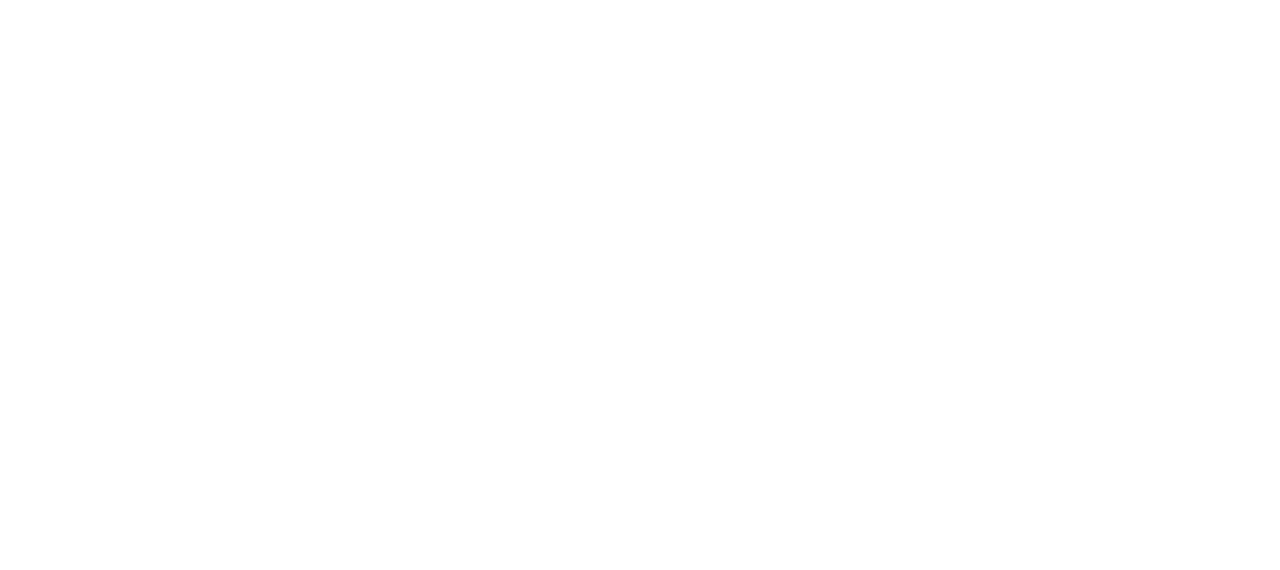
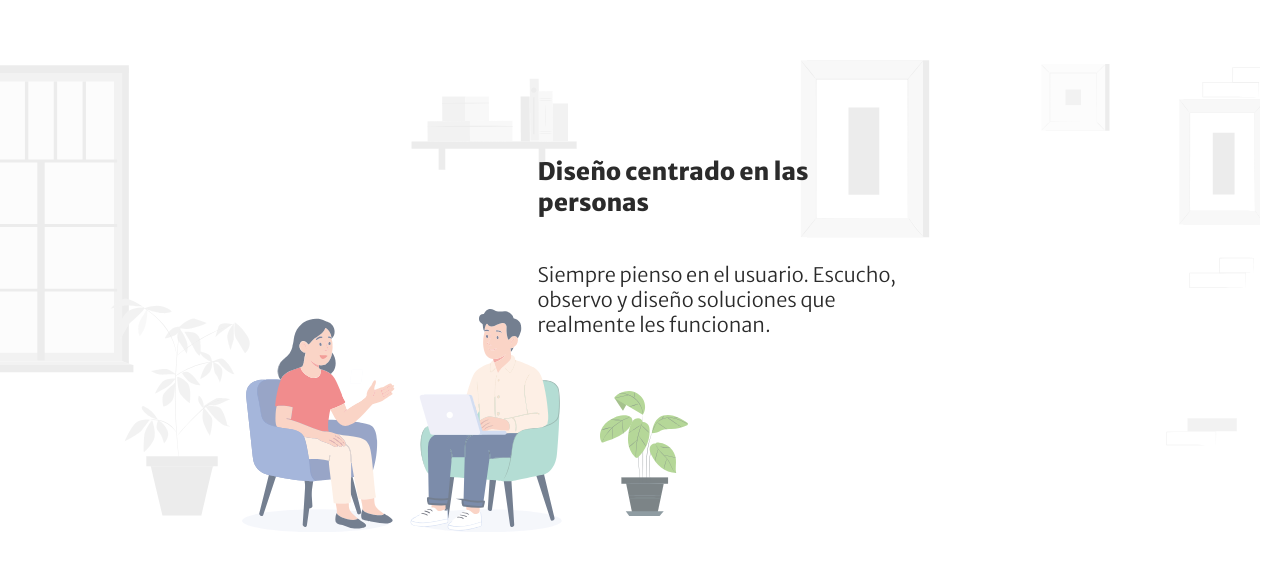
Before and after one commit to lvillaverde/lv-portfolio, a React (Create React App) app: page / in a window 1280 px wide. Shown: the part 1666-2236 px from the top of the page. Before the commit the page ends 1756 px from the top, so only its background shows below. Built offline with nearby package versions, Linux system fonts and the light colour scheme.

Commit message:
Seccion skillband de base

```diff
--- a/src/App.js
+++ b/src/App.js
@@ -6,6 +6,7 @@ import gsap from "gsap";
 import Header from './components/Header';
 import Hero from './components/Hero';
 import About from './components/About';
+import SkillBand from "./components/SkillBand";
 
 gsap.registerPlugin(ScrollTrigger, ScrollToPlugin);
 
@@ -31,7 +32,7 @@ function App() {
       scrollTrigger: {
         trigger: aboutRef.current,
         start: "top center",
-        end: "top top",
+        end: "bottom center",
         scrub: 1,
       },
       opacity: 1,
@@ -58,6 +59,7 @@ function App() {
       <div ref={aboutRef} style={{ opacity: 0 }}>
         <About />
       </div>
+      <SkillBand />
     </>
   );
 }
--- a/src/components/About.js
+++ b/src/components/About.js
@@ -1,6 +1,5 @@
 import React from "react";
 import "./css/About.css";
-import SkillBand from "./SkillBand";
 
 function About() {
     return (
@@ -13,7 +12,7 @@ function About() {
                     <p><span>Diseño con el mismo enfoque: simple, eficiente y con propósito.</span></p>
                 </div>
             </div>
-            <SkillBand />
+
         </>
     );
 }
--- a/src/components/SkillBand.js
+++ b/src/components/SkillBand.js
@@ -1,31 +1,93 @@
+import React, { useRef } from "react";
 import "./css/SkillBand.css";
-import backImg1 from "../assets/skill-bands/backImg1.svg";
+import { useGSAP } from "@gsap/react";
+import { ScrollTrigger } from "gsap/ScrollTrigger";
+import gsap from "gsap";
+import backImg from "../assets/skill-bands/background.svg";
 import midImg1 from "../assets/skill-bands/middleImg1.svg";
 import frontImg1 from "../assets/skill-bands/frontImg1.svg";
 
-const bands = [
-    { frontImg: frontImg1, midImg: midImg1, backImg: backImg1, title: "Titulo", description: "Descripcion" }
-];
+gsap.registerPlugin(ScrollTrigger);
 
 function SkillBand() {
+    const skillBandRef = useRef(null);
+    const backgroundRef = useRef(null);
+    const midImgRef = useRef(null);
+    const frontImgRef = useRef(null);
+
+    useGSAP(() => {
+        const background = backgroundRef.current;
+        const midImg = midImgRef.current;
+        const frontImg = frontImgRef.current;
+
+        // Parallax effect for each image
+        gsap.timeline({
+            scrollTrigger: {
+                trigger: skillBandRef.current,
+                start: "top bottom",
+                end: "bottom top",
+                scrub: true,
+            },
+        })
+            .fromTo(background, { x: -50, opacity: 0.6 }, { x: 0, opacity: 1, duration: 1 })
+            .fromTo(midImg, { x: 50, opacity: 0.6 }, { x: 0, opacity: 1, duration: 1 }, "<")
+            .fromTo(frontImg, { x: 100, opacity: 0.6 }, { x: 0, opacity: 1, duration: 1 }, "<");
+
+        // Mousemove effect for each image
+        const handleMouseMove = (event) => {
+            const { clientX } = event;
+            const centerX = window.innerWidth / 2;
+
+            const offsetX = (clientX - centerX) / 50; // Adjust sensitivity
+
+            gsap.to(background, { x: offsetX * 0.5, duration: 0.3 });
+            gsap.to(midImg, { x: offsetX * 0.7, duration: 0.3 });
+            gsap.to(frontImg, { x: offsetX, duration: 0.3 });
+        };
+
+        // Attach mousemove event to the band
+        skillBandRef.current.addEventListener("mousemove", handleMouseMove);
+
+        // Cleanup function to remove the event listener
+        ScrollTrigger.create({
+            trigger: skillBandRef.current,
+            start: "top bottom",
+            end: "bottom top",
+            onLeave: () => skillBandRef.current.removeEventListener("mousemove", handleMouseMove),
+            onEnterBack: () => skillBandRef.current.addEventListener("mousemove", handleMouseMove),
+        });
+    }, []);
 
     return (
-        bands.map((item, index) => (
-        <div className="skill-band" key={index}>
-            <img className="background-img" src={item.backImg} alt="#" />
+        <div className="skill-band" ref={skillBandRef}>
+            <img
+                className="background-img"
+                src={backImg}
+                alt="#"
+                ref={backgroundRef}
+            />
             <div className="skill-band-content">
                 <div className="pictures">
-                    <img src={item.midImg} alt="#" />
-                    <img src={item.frontImg} alt="#" />
+                    <img
+                        src={midImg1}
+                        className="mid-img1"
+                        alt="#"
+                        ref={midImgRef}
+                    />
+                    <img
+                        src={frontImg1}
+                        className="front-img1"
+                        alt="#"
+                        ref={frontImgRef}
+                    />
                 </div>
                 <div className="text">
-                    <h3>{item.title}</h3>
-                    <p>{item.description}</p>
+                    <h3>Diseño centrado en las personas</h3>
+                    <p>Siempre pienso en el usuario. Escucho, observo y diseño soluciones que realmente les funcionan.</p>
                 </div>
             </div>
         </div>
-        ))
-    )
+    );
 }
 
 export default SkillBand;
--- a/src/components/css/SkillBand.css
+++ b/src/components/css/SkillBand.css
@@ -2,18 +2,60 @@
     position: relative;
     width: calc(100vw - 20px);
     box-sizing: border-box;
-    height: 310px;
+    height: 100vh;
     overflow: hidden;
-    margin-bottom: var(--lg-spacing );
+    margin: 128px 0;
 }
 
 .skill-band-content {
-    position: absolute;
-    top: 40px;
-    left: 17vw;
+    position: relative;
+    top: 20%;
     display: flex;
+    width: 100vw;
+    height: 60vh;
 }
 
 img.background-img {
-    height: 310px;
+    height: 60vh;
+    position: absolute;
+    top: 20%;
 }
+
+.skill-band-content .pictures {
+    margin-left: 15vw;
+    position: relative;
+    width: 30vw;
+}
+
+img.mid-img1 {
+    position: absolute;
+    bottom: -16px;
+    width: 25vw;
+}
+
+img.front-img1 {
+    position: absolute;
+    bottom: 0;
+    width: 7vw;
+    left: 24vw;
+}
+
+.text {
+    display: flex;
+    padding: 96px 384px 96px 192px;
+    flex-flow: column;
+}
+
+.text h3 {
+    font-family: "Merriweather Sans";
+    font-weight: 800;
+    font-size: 24px;
+    color: var(--gray-2);
+}
+
+.text p {
+    font-family: "Merriweather Sans";
+    font-size: 20px;
+    color: var(--gray-2);
+    font-weight: 100;
+}
```
Also changed, not shown: src/assets/skill-bands/background.svg (added).
